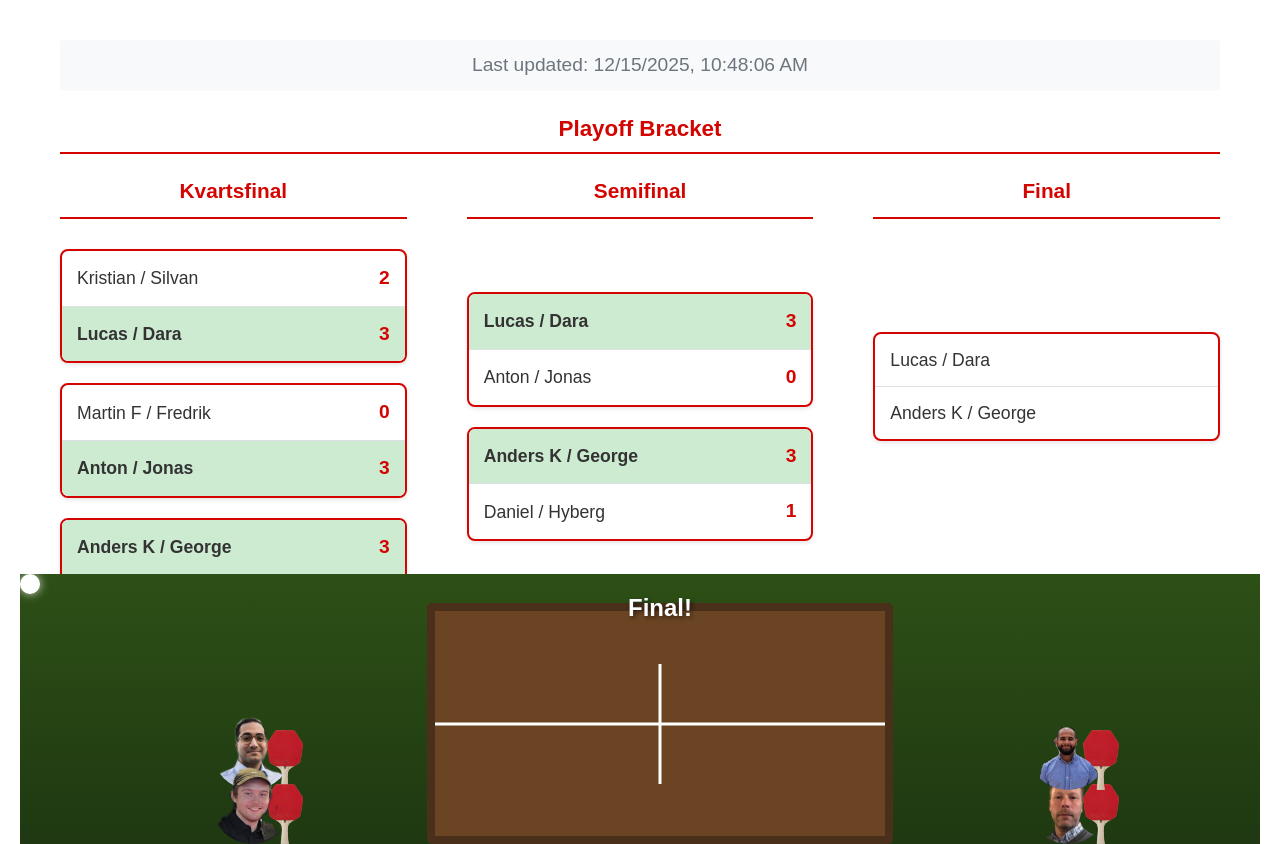
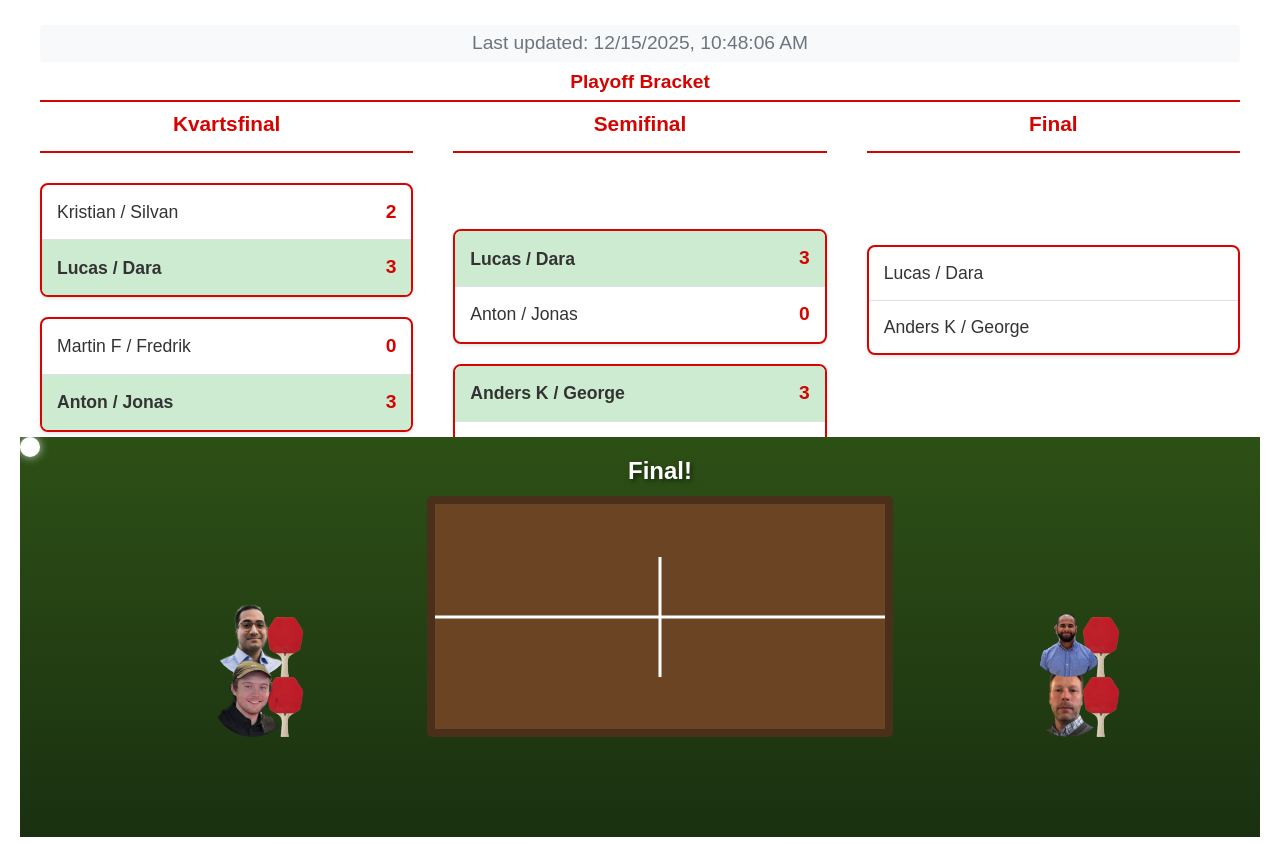
Before and after one commit to hallstedt-BI/hallstedt-bi.github.io, a plain HTML site: page playoff.html in a window 1280 px wide. Shown: the top 844 px of the page. Drawn offline with Linux system fonts and the light colour scheme.

Commit message:
Adjust layout and styling in playoff.html

```diff
--- a/playoff.html
+++ b/playoff.html
@@ -20,7 +20,7 @@
         }
 
         .table-container {
-            padding: 20px 40px;
+            padding: 5px 20px;
             overflow-x: auto;
             max-width: 100vw;
         }
@@ -28,17 +28,17 @@
         /* Animation iframe container */
         #animation-container {
             width: 100vw;
-            height: 45vh;
+            height: 50vh;
             border: none;
             display: block;
         }
 
         .section-header {
-            margin: 0 0 15px 0;
+            margin: 0 0 5px 0;
             color: #d40400;
             border-bottom: 2px solid #d40400;
-            padding-bottom: 5px;
-            font-size: 1.4rem;
+            padding-bottom: 3px;
+            font-size: 1.2rem;
             text-align: center;
         }
 
@@ -58,12 +58,12 @@
 
         .last-updated {
             text-align: center;
-            padding: 10px;
-            font-size: 14px;
+            padding: 3px;
+            font-size: 10px;
             color: #6c757d;
             background: #f8f9fa;
             border-radius: 4px;
-            margin-bottom: 20px;
+            margin-bottom: 5px;
         }
 
         /* Bracket styling */
@@ -71,9 +71,9 @@
             display: flex;
             justify-content: center;
             align-items: stretch;
-            gap: 60px;
-            margin: 20px 0;
-            height: 45vh;
+            gap: 40px;
+            margin: 5px 0;
+            height: 40vh;
         }
 
         .bracket-round {
```
